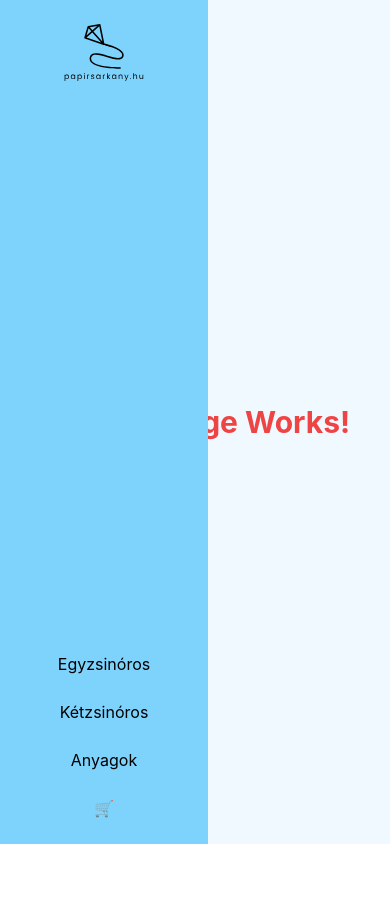
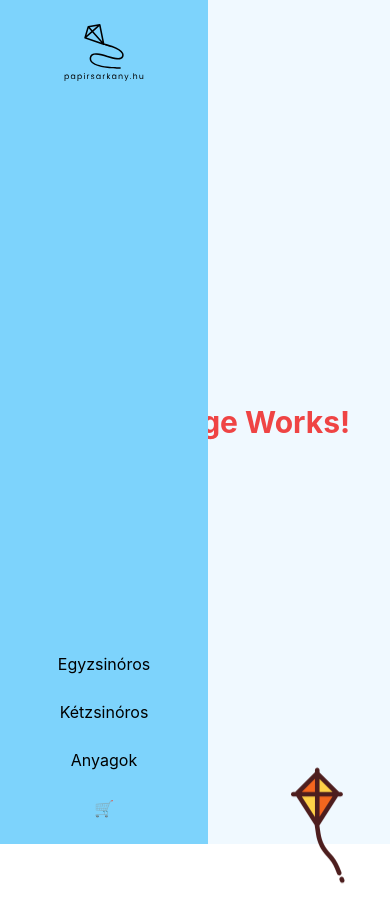
Before and after one commit to c-h-o-n/papirsarkany-legacy, a React (Create React App) app: page / in a window 390 px wide. Both pictures are taken after a click on the button 44 px from the left and 812 px from the top of the page. Before the commit the page ends 844 px from the top, so only its background shows below. Built offline with nearby package versions, Linux system fonts and the light colour scheme.

Commit message:
add bottom kite svg

```diff
--- a/src/components/NavBar.tsx
+++ b/src/components/NavBar.tsx
@@ -5,6 +5,7 @@ import { NavLink } from 'react-router-dom';
 import hamburgerMenu from '../assets/hamburger-menu.svg';
 import logo from '../assets/logo.svg';
 import basket from '../assets/basket.svg';
+import bottomKite from '../assets/bottom-kite.svg';
 
 export default function NavBar() {
   const sideBarRef = useRef() as React.MutableRefObject<HTMLInputElement>;
@@ -52,6 +53,7 @@ export default function NavBar() {
       {/* Mobile SideBar */}
       <div className="block md:hidden">
         {isOpen ? (
+          <>
             <div className="fixed flex flex-col bg-sky-300 w-52 h-screen justify-between p-6" ref={sideBarRef}>
               <div className="flex justify-center">
                 <NavLink to="/" className={'w-20'}>
@@ -73,8 +75,11 @@ export default function NavBar() {
                 </NavLink>
               </div>
             </div>
+
+            <img className="absolute -bottom-16 right-0 bottom-kite-bounce w-36" src={bottomKite} alt="bottom-kite" />
+          </>
         ) : (
-          <button id="menu-btn" className="fixed bottom-2 left-5" onClick={toggleSideBar}>
+          <button className="fixed bottom-2 left-5" id="menu-btn" onClick={toggleSideBar}>
             <img src={hamburgerMenu} alt="hamburger menu" />
           </button>
         )}
--- a/src/index.css
+++ b/src/index.css
@@ -12,13 +12,7 @@ body {
 }
 
 
-code {
-  font-family: source-code-pro, Menlo, Monaco, Consolas, 'Courier New',
-    monospace;
-}
-
-
-
+/* Custom Counter */
 input[type='number']::-webkit-inner-spin-button,
 input[type='number']::-webkit-outer-spin-button {
   -webkit-appearance: none;
@@ -32,3 +26,21 @@ input[type='number']::-webkit-outer-spin-button {
 .custom-number-input button:focus {
   outline: none !important;
 }
+
+/* Bottom Kite animation */
+
+
+@keyframes bounce {
+  0%, 100% {
+      transform: translateY(-15%);
+      /* TODO better bezier curve */
+      animation-timing-function: cubic-bezier(0.8,0,1,1);
+  }
+  50% {
+      transform: none;
+      animation-timing-function: cubic-bezier(0,0,0.2,1);
+  }
+}
+.bottom-kite-bounce {
+  animation: bounce 2s infinite;
+}
```
Also changed, not shown: src/assets/bottom-kite.svg (added). Lines whose indentation alone changed are shown as unchanged.
